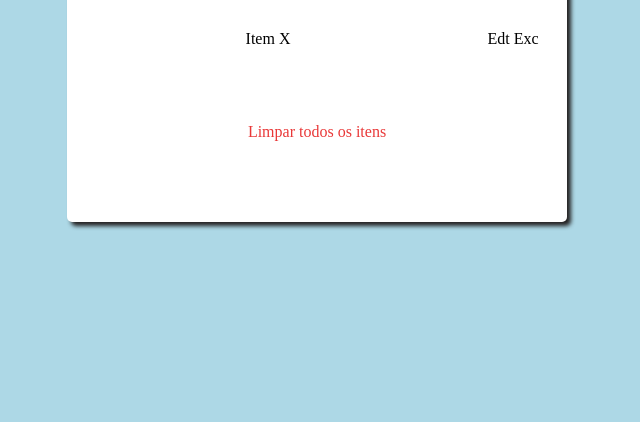
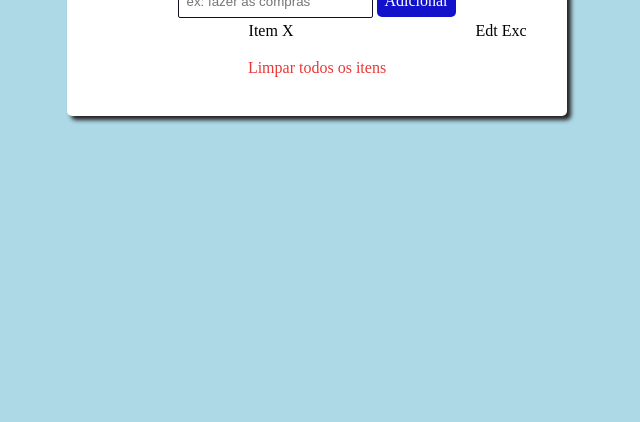
Before and after one commit to Italo1994/to-do-list, a plain HTML site: page index.html in a window 1280 px wide. Shown: the part 378-800 px from the top of the page, without its empty margins (323-963 px from the left). Drawn offline with Linux system fonts and the light colour scheme.

Commit message:
refatorando o container

```diff
--- a/assets/css/styles.css
+++ b/assets/css/styles.css
@@ -23,9 +23,7 @@ body {
     background-color: #FFF;
     width: 500px;
     max-width: 100%;
-    height: 400px;
-    padding: 5px;
-    padding-top: 20px;
+    padding: 20px;
     border-radius: 5px;
     box-shadow: 4px 4px 4px rgb(36, 34, 34);
     display: grid;
@@ -67,5 +65,4 @@ a:link {
     width: 100%;
     display: grid;
     grid-template-columns: 4fr 1fr;
-    margin: 0 auto;
 }
```
